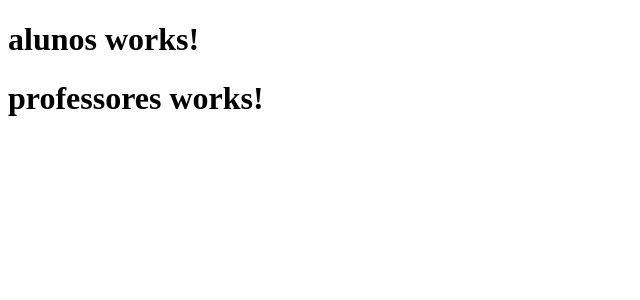
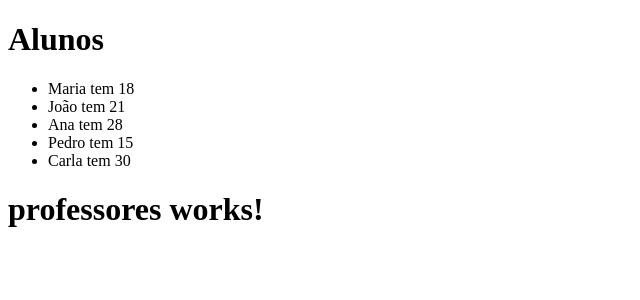
Before and after one commit to gabriellrraposo/SmartSchool, an Angular app: page / in a window 1280 px wide. Shown: the top 300 px of the page, without its empty margins (0-640 px from the left). Built offline with nearby package versions, Linux system fonts and the light colour scheme.

Commit message:
Exibindo alunos na tela com ngFor

```diff
--- a/src/app/alunos/alunos.component.html
+++ b/src/app/alunos/alunos.component.html
@@ -1 +1,5 @@
-<h1>alunos works!</h1>
+<h1>{{titulo}}</h1>
+
+<ul>
+    <li *ngFor="let aluno of alunos">{{aluno.nome}} tem {{aluno.idade}}</li>
+  </ul>
--- a/src/app/alunos/alunos.component.ts
+++ b/src/app/alunos/alunos.component.ts
@@ -1,12 +1,29 @@
-import { Component } from '@angular/core';
+import { NgFor } from '@angular/common';
+import { Component, OnInit } from '@angular/core';
 
 @Component({
   selector: 'app-alunos',
   standalone: true,
-  imports: [],
+  imports: [NgFor],
   templateUrl: './alunos.component.html',
   styleUrl: './alunos.component.css'
 })
-export class AlunosComponent {
+export class AlunosComponent implements OnInit {
+  titulo = 'Alunos'
 
+  public alunos = [
+    {nome: 'Maria', idade: 18},
+    {nome: 'João',  idade: 21},
+    {nome: 'Ana', idade: 28},
+    {nome: 'Pedro', idade: 15},
+    {nome: 'Carla', idade: 30}
+  ]
+
+  constructor() {
+
+  }
+
+  ngOnInit(): void {
+
+  }
 }
```
